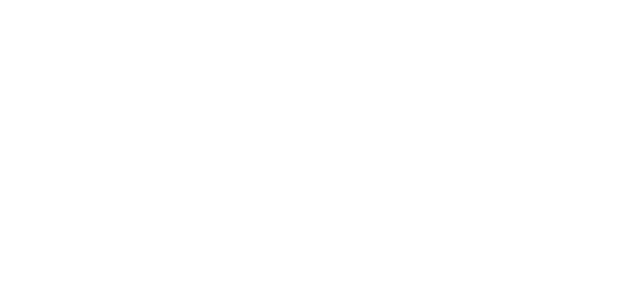
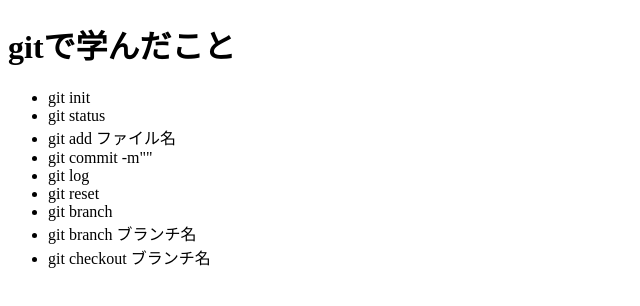
Before and after one commit to Charlie2222223/git_learning, a plain HTML site: page index.html in a window 1280 px wide. Shown: the whole page, without its empty margins (0-640 px from the left). Drawn offline with Linux system fonts and the light colour scheme.

Commit message:
リスト追加

```diff
--- a/index.html
+++ b/index.html
@@ -5,6 +5,20 @@
     <meta name="viewport" content="width=device-width, initial-scale=1.0">
     <title>Test</title>
 </head>
+
+    <h1>gitで学んだこと</h1>
+    <ul>
+        <li>git init</li>
+        <li>git status</li>
+        <li>git add ファイル名</li>
+        <li>git commit -m""</li>
+        <li>git log</li>
+        <li>git reset</li>
+        <li>git branch</li>
+        <li>git branch ブランチ名</li>
+        <li>git checkout ブランチ名</li>
+    </ul>
+
 <body>
 
 </body>
```
